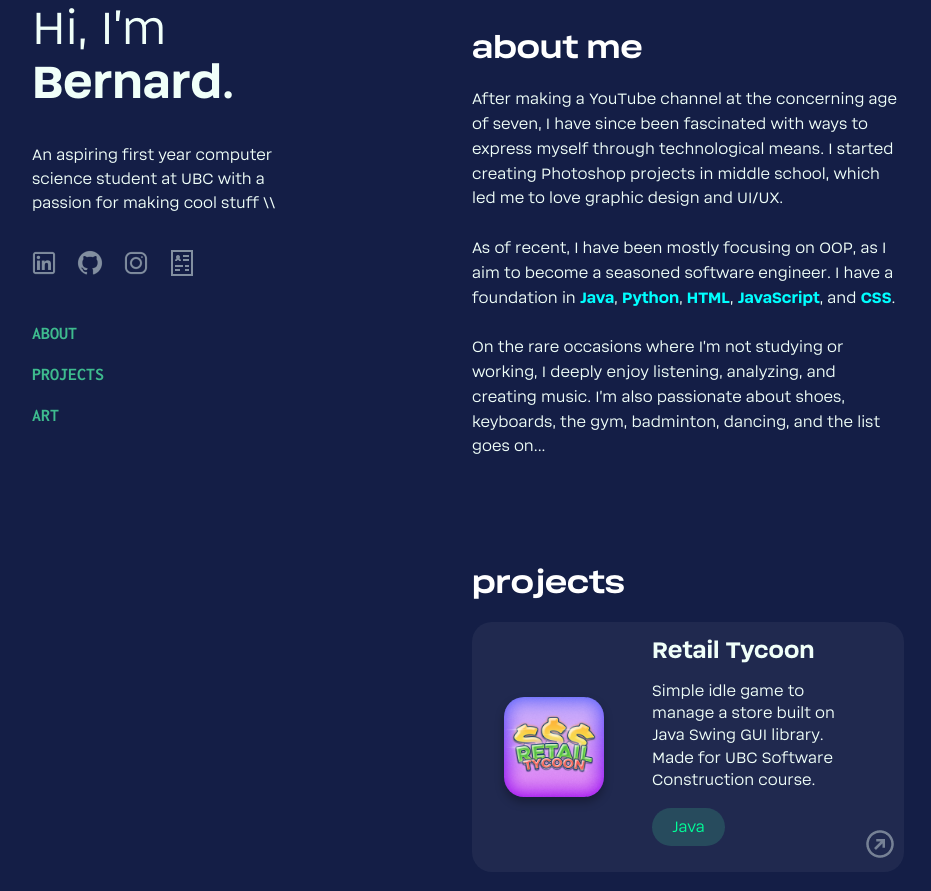
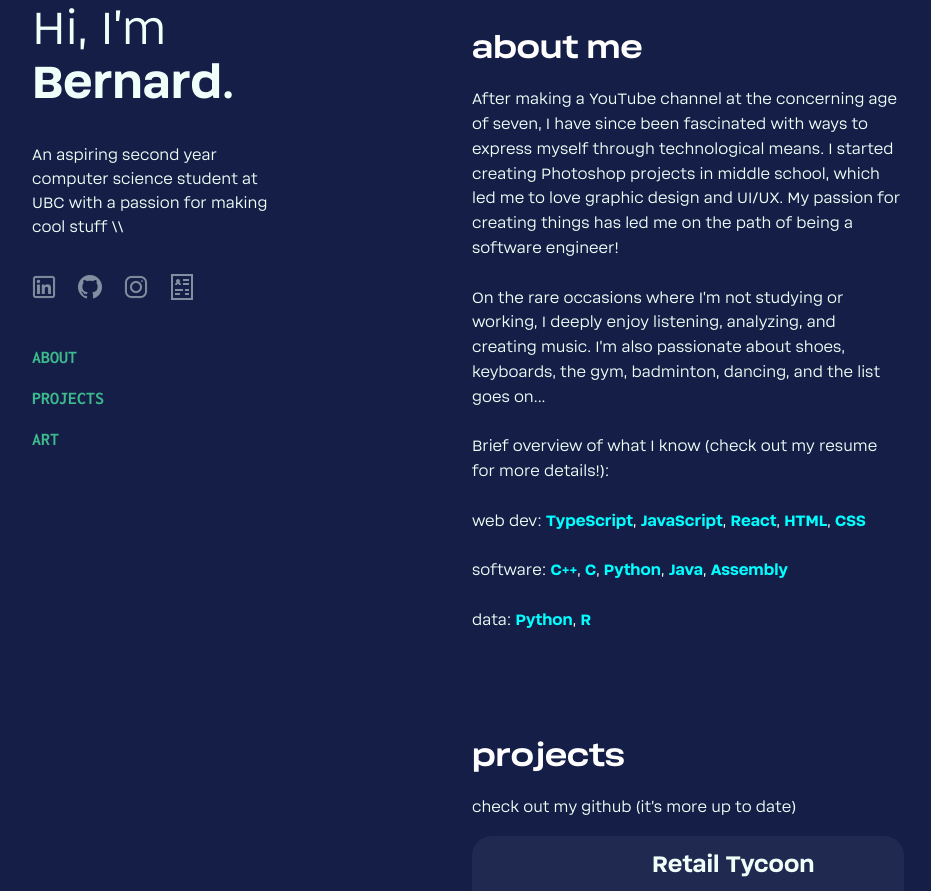
Before and after one commit to bliu217/bliu217.github.io, a plain HTML site: page index.html in a window 1280 px wide. Shown: the part 189-1080 px from the top of the page, without its empty margins (176-1107 px from the left). Drawn offline with Linux system fonts and the light colour scheme.

Commit message:
Updated text for feb 2025

```diff
--- a/index.html
+++ b/index.html
@@ -26,7 +26,7 @@
         <div class="main-container">
             <div class="info">
                 <p class="lead">Hi, I’m <a class="header" href="index.html"><strong>Bernard.</strong></a></p>
-                <p class="intro">An aspiring first year computer science student at UBC
+                <p class="intro">An aspiring second year computer science student at UBC
                     with a passion for making cool stuff \\
                 </p>
                 <div class="icons">
@@ -66,15 +66,25 @@
                         After making a YouTube channel at the concerning age of seven,
                         I have since been fascinated with ways to express myself through
                         technological means. I started creating Photoshop projects in
-                        middle school, which led me to love graphic design and UI/UX.
-                        <br><br>
-                        As of recent, I have been mostly focusing on OOP, as I aim to become a seasoned software engineer.
-                        I have a foundation in <strong>Java</strong>, <strong>Python</strong>, <strong>HTML</strong>, <strong>JavaScript</strong>, and <strong>CSS</strong>.
+                        middle school, which led me to love graphic design and UI/UX. My passion
+                        for creating things has led me on the path of being a software engineer!
                         <br><br>
                         On the rare occasions where I’m not studying or working, I deeply
                         enjoy listening, analyzing, and creating music. I’m also passionate
                         about shoes, keyboards, the gym, badminton, dancing, and the
                         list goes on...
+                        <br><br>
+                        Brief overview of what I know (check out my resume for more details!):
+                        <br><br>
+                        web dev:
+                        <strong>TypeScript</strong>, <strong>JavaScript</strong>, <strong>React</strong>, <strong>HTML</strong>,
+                        <strong>CSS</strong>
+                        <br><br>
+                        software:
+                        <strong>C++</strong>, <strong>C</strong>, <strong>Python</strong>, <strong>Java</strong>, <strong>Assembly</strong>
+                        <br><br>
+                        data:
+                        <strong>Python</strong>, <strong>R</strong>
                     </p>
                 </div>
             </section>
@@ -82,6 +92,7 @@
             <section id="projects">
                 <div class="sub-container">
                     <h2 class="section-heading" id="projects">projects</h2>
+                    <p class="content-text">check out my github (it's more up to date)</p>
 
                     <div class="project-card">
                         <a href="https://github.com/bliu217/Retail-Tycoon" target="_blank"></a>
@@ -126,7 +137,7 @@
             <section id="art">
                 <div class="sub-container">
                     <h2 class="section-heading">art</h2>
-
+                    <p class="content-text">photoshop side projects</p>
                     <div class="image-carousel">
                         <div class="slider">
                             <img class="image-panel" id="slide-1" src="assets/art/kidney beans.jpg">
--- a/styles/content.css
+++ b/styles/content.css
@@ -53,7 +53,8 @@ section.show {
     border-radius: 20px;
     background-color: rgba(255, 255, 255, 0.05);
     transition: background-color 0.3s, box-shadow 0.3s;
-    margin-bottom: 25px;
+    margin-top: 1rem;
+        margin-bottom: 1rem;
 
 }
 
--- a/styles/image-carousel.css
+++ b/styles/image-carousel.css
@@ -1,4 +1,5 @@
 .image-carousel {
+    margin-top: 1rem;
     position: relative;
     /* padding: 4rem 2rem; */
     max-height: 1000px;
```
Also changed, not shown: 2 other files.
